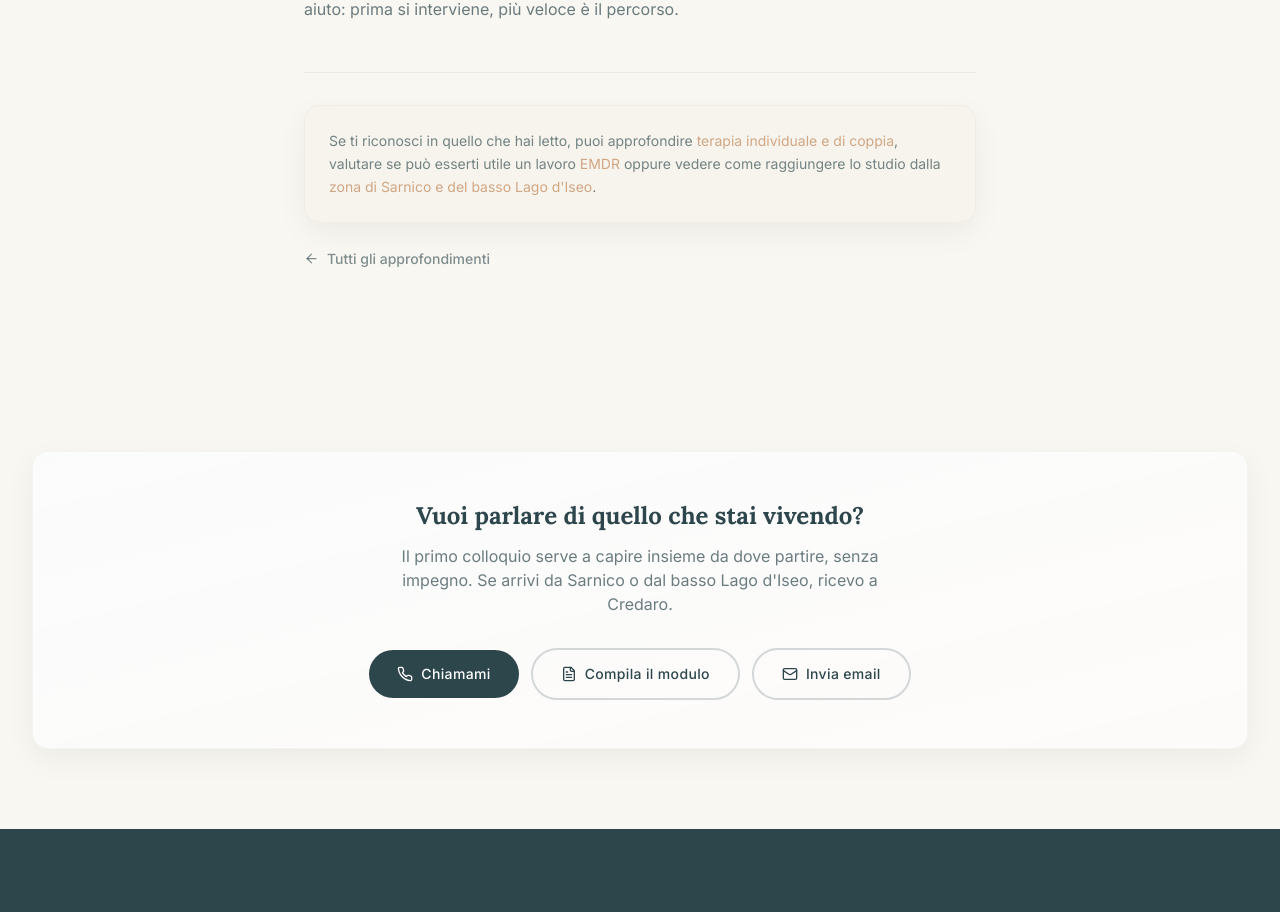
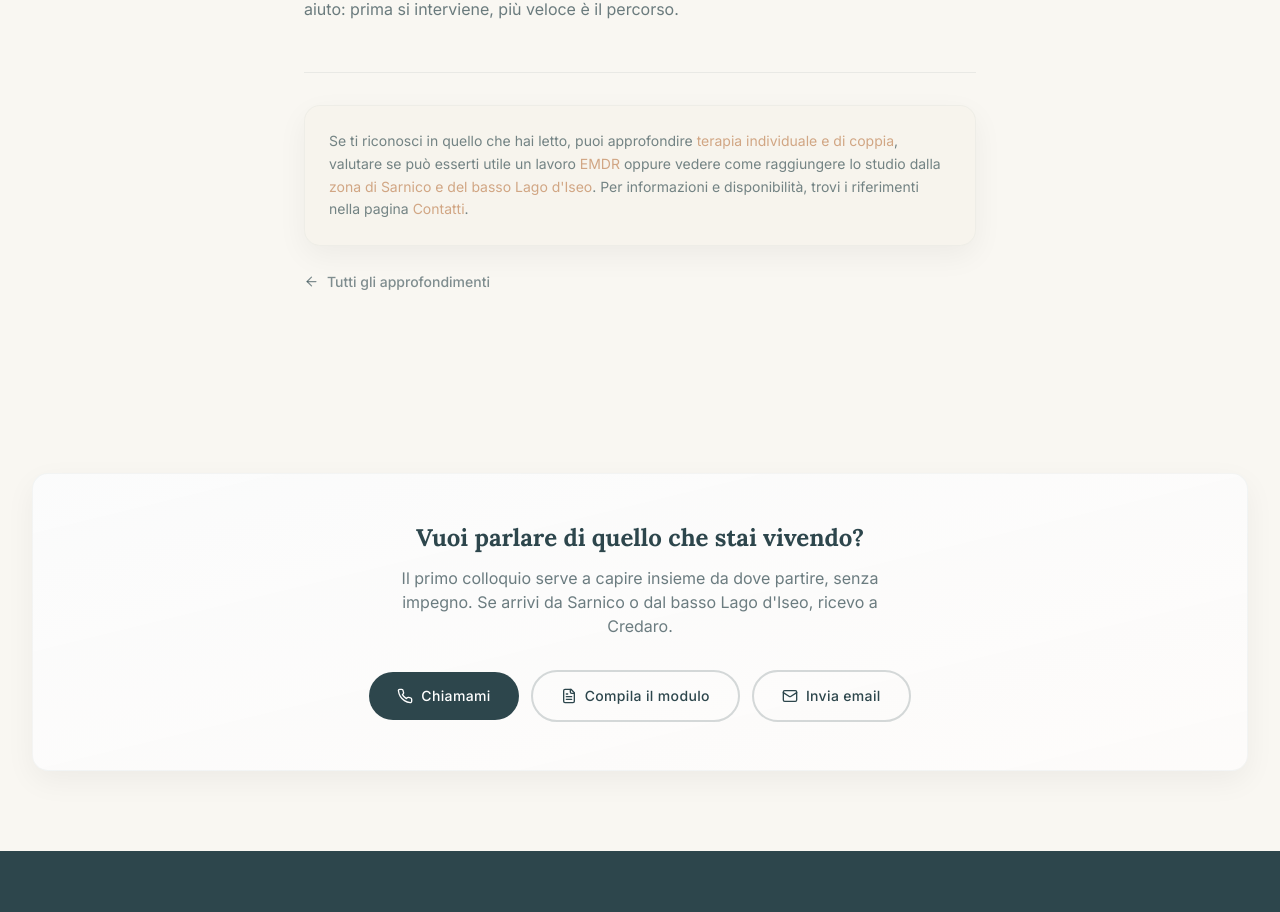
Before and after one commit to baldellimtt/gaia-bresciani-site, a Next.js app: page /approfondimenti/ansia-attacchi-panico in a window 1280 px wide. Shown: the part 1112-2024 px from the top of the page. Built offline with nearby package versions, Linux system fonts and the light colour scheme.

Commit message:
seo pagina approfondimento

```diff
--- a/src/app/approfondimenti/[slug]/page.tsx
+++ b/src/app/approfondimenti/[slug]/page.tsx
@@ -121,6 +121,10 @@ export default function ArticlePage({ params }: PageProps) {
                   <Link href="/psicologa-sarnico" className="text-accent hover:underline">
                     zona di Sarnico e del basso Lago d&apos;Iseo
                   </Link>
+                  . Per informazioni e disponibilità, trovi i riferimenti nella pagina{' '}
+                  <Link href="/contatti" className="text-accent hover:underline">
+                    Contatti
+                  </Link>
                   .
                 </p>
               </div>
--- a/src/lib/articles.ts
+++ b/src/lib/articles.ts
@@ -26,6 +26,7 @@ const articles: Article[] = [
       'Un altro meccanismo che mantiene il circolo è la selezione delle prove: si notano solo gli errori e si svaluta ciò che funziona. Anche quando il feedback esterno è positivo, la persona può pensare che sia "gentilezza" o "fortuna". Così la sicurezza non si stabilizza e l\'ansia si ripresenta alla prova successiva.',
       'Cosa può aiutare, in modo concreto? Ridurre i controlli ripetitivi, definire standard realistici (non perfetti), separare la prestazione dal valore personale e allenare la tolleranza dell\'errore. Non è un invito a "accontentarsi": è un modo per recuperare energia mentale e libertà, senza perdere efficacia.',
       'Un percorso psicologico può essere utile quando l\'ansia da prestazione condiziona lavoro, studio o relazioni, quando l\'autocritica è costante o quando la paura di sbagliare porta a evitare situazioni importanti. L\'obiettivo non è spegnere l\'ambizione, ma renderla sostenibile: costruire un rapporto più stabile con sé stessi, in cui il risultato non sia l\'unico criterio per sentirsi "abbastanza".',
+      'Se ti riconosci in questi meccanismi e sei in zona Credaro, Sarnico o basso Lago d\'Iseo, un confronto può aiutarti a capire da dove partire e quali obiettivi rendere più sostenibili.',
     ],
   },
   {
```
